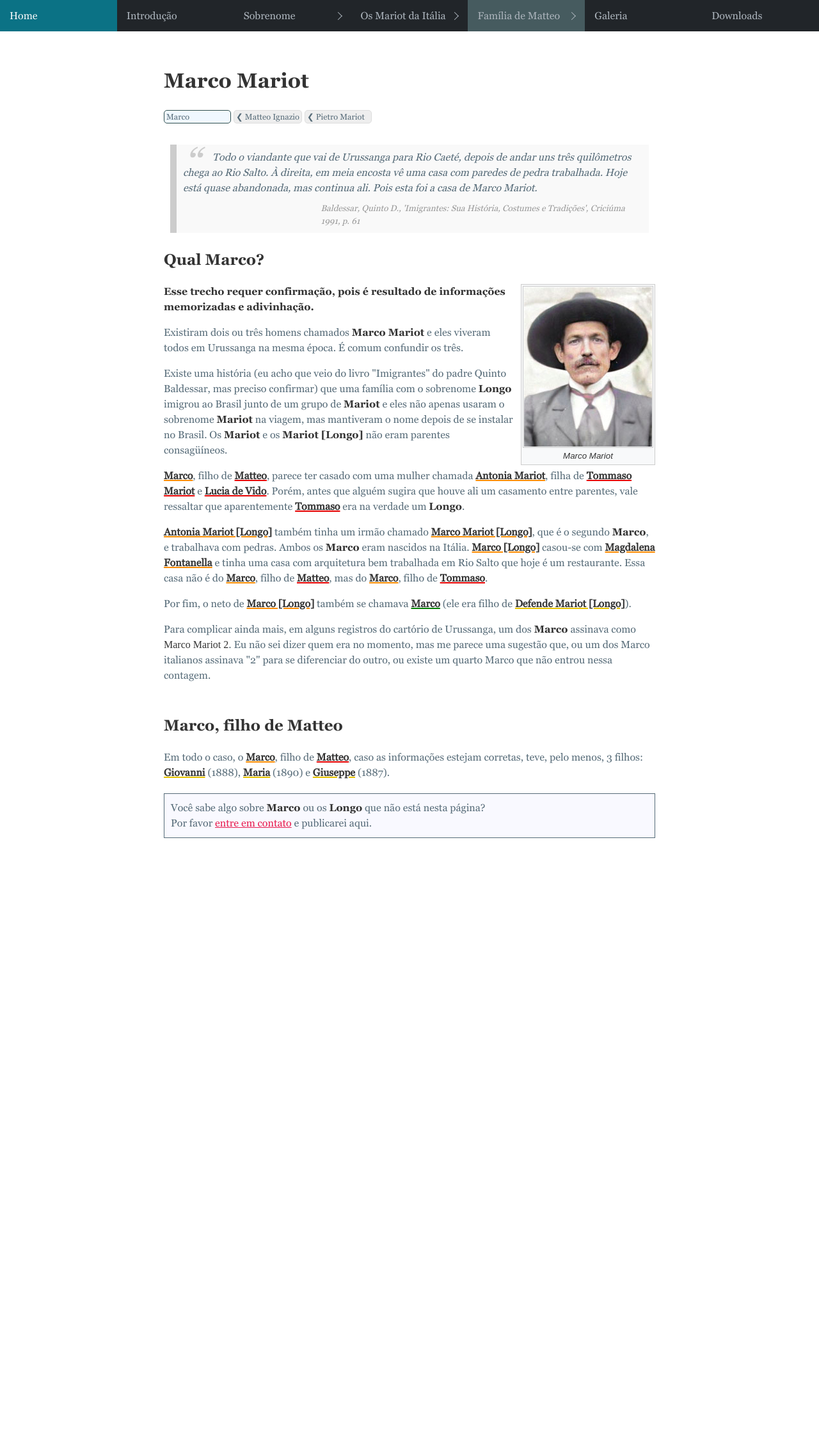
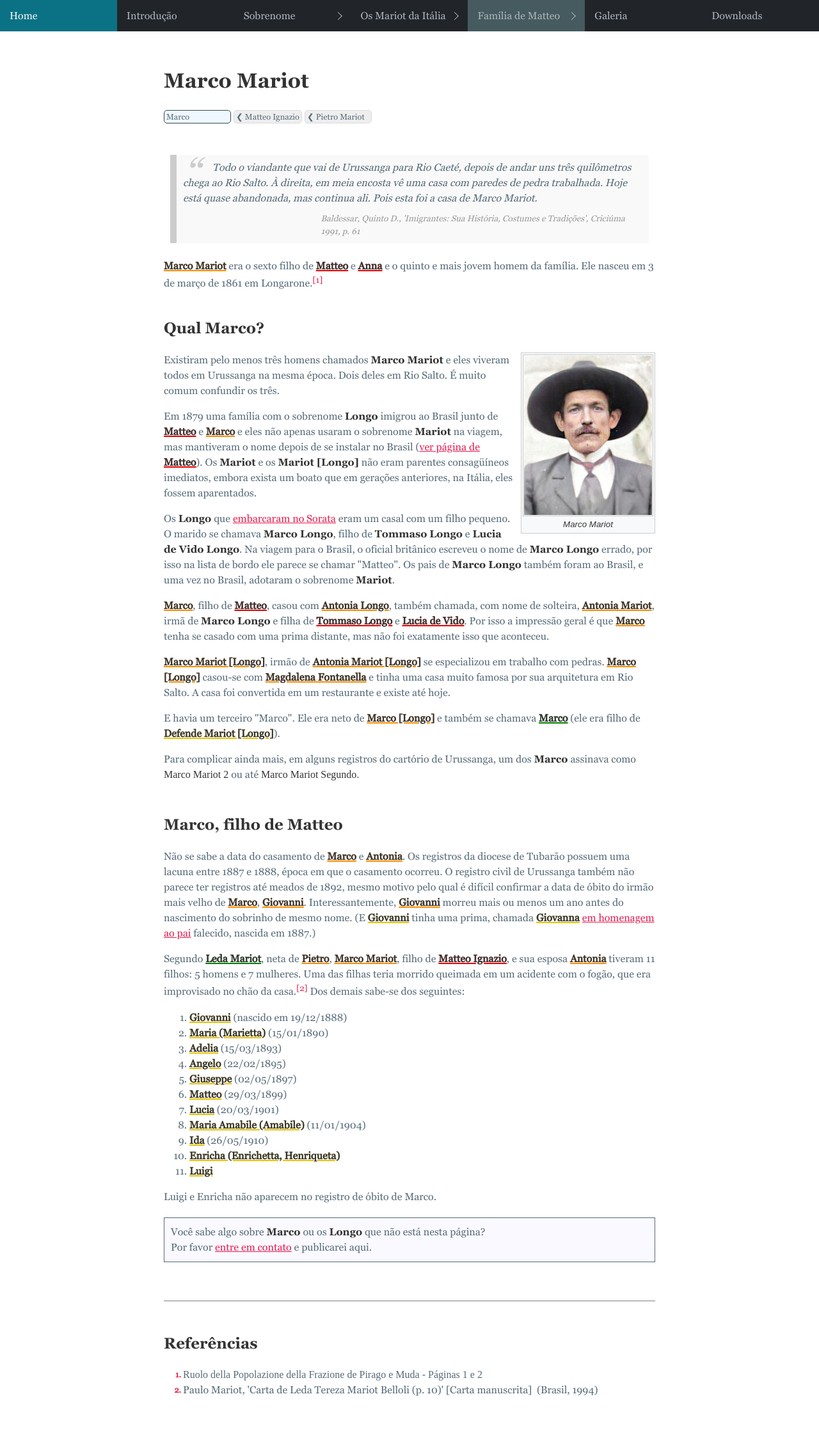
Before and after one commit to sentient06/mariot-family, a Jekyll site: the page built from 2-marco.html, in a window 1280 px wide. Shown: the whole page at 64% size. Built offline with Jekyll 4.4.1, drawn with Linux system fonts in a browser that asks for light colours; some web fonts are replaced; before the commit the page ends 1374 px from its top, so only the background shows below that.

Commit message:
Added content.

```diff
--- a/2-cesare.html
+++ b/2-cesare.html
@@ -96,7 +96,7 @@ title: Mariot - Cesare Mariot
                         Caso <strong class="g2">Cesare</strong> tenha realmente morrido perto de Budapeste, então talvez <strong class="g1">Matteo</strong> e <strong class="g2">Cesare</strong> (e talvez outros filhos) tenham trabalhado em alguma estrada de ferro Húngara. Por exemplo, a Companhia Ferroviária Oriental Húngara (<em>Magyar Keleti Vasúttársaság</em>) em 1870 estava financiando obras para uma estrada de ferro em Turda. Nessa época <strong class="g2">Cesare</strong> era adulto e <strong class="g1">Matteo</strong> ainda não tinha ido ao Brasil.<sup>6</sup><sup>7</sup>
                     </li>
                     <li>
-                        Talvez <strong class="g1">Matteo</strong> e <strong class="g2">Cesare</strong> tivessem trabalhado em pequenos trechos da estrada de ferro São Petersburgo - Moscow, que mais tarde seria conhecida como parte da Transiberiana. Embora a estrada estivesse pronta, ela precisava de manutenção e pequenos trechos podem ter sido construídos ou melhorados. Nesse caso, <strong class="g2">Cesare</strong> não poderia ter morrido perto de Budapeste. Porém, é improvável que <strong class="g2">Cesare</strong> tenha trabalhado no trecho São Petersburgo - Moscow, porque se houve um desmoronamento, é mais provável que a estrada de ferro em que ele estava trabalhando fosse nova, e não uma estrada em reparos. Desmoronamentos ocorrem mais facilmente na escavação de túneis, e não alinhamento de trilhos. (ver página de <a href="09-matteo.html"><strong class="g1">Matteo</strong></a>)
+                        Talvez <strong class="g1">Matteo</strong> e <strong class="g2">Cesare</strong> tivessem trabalhado em pequenos trechos da estrada de ferro São Petersburgo - Moscow, que mais tarde seria conhecida como parte da Transiberiana. Embora a estrada estivesse pronta, ela precisava de manutenção e pequenos trechos podem ter sido construídos ou melhorados. Nesse caso, <strong class="g2">Cesare</strong> não poderia ter morrido perto de Budapeste. Porém, é improvável que <strong class="g2">Cesare</strong> tenha trabalhado no trecho São Petersburgo - Moscow, porque se houve um desmoronamento, é mais provável que a estrada de ferro em que ele estava trabalhando fosse nova, e não uma estrada em reparos. Desmoronamentos ocorrem mais facilmente na escavação de túneis, e não alinhamento de trilhos. (<a href="09-matteo.html">ver página de <strong class="g1">Matteo</strong></a>)
                     </li>
                 </ul>
             </div>
--- a/2-marco.html
+++ b/2-marco.html
@@ -29,6 +29,9 @@ title: Mariot - Marco Mariot
                     Baldessar, Quinto D., 'Imigrantes: Sua História, Costumes e Tradições', Criciúma 1991, p. 61
                 </small>
             </blockquote>
+            <p>
+                <strong class="g2">Marco Mariot</strong> era o sexto filho de <strong class="g1">Matteo</strong> e <strong class="g1">Anna</strong> e o quinto e mais jovem homem da família. Ele nasceu em 3 de março de 1861 em Longarone.<sup>1</sup>
+            </p>
             <h2>
                 Qual Marco?
             </h2>
@@ -37,32 +40,80 @@ title: Mariot - Marco Mariot
                 <small class="centre">Marco Mariot</small>
             </div>
             <p>
-                <strong>Esse trecho requer confirmação, pois é resultado de informações memorizadas e adivinhação.</strong>
+                Existiram pelo menos três homens chamados <strong>Marco Mariot</strong> e eles viveram todos em Urussanga na mesma época. Dois deles em Rio Salto. É muito comum confundir os três.
             </p>
             <p>
-                Existiram dois ou três homens chamados <strong>Marco Mariot</strong> e eles viveram todos em Urussanga na mesma época. É comum confundir os três.
+                Em 1879 uma família com o sobrenome <strong>Longo</strong> imigrou ao Brasil junto de <strong class="g1">Matteo</strong> e <strong class="g2">Marco</strong> e eles não apenas usaram o sobrenome <strong>Mariot</strong> na viagem, mas mantiveram o nome depois de se instalar no Brasil (<a href="09-matteo.html">ver página de <strong class="g1">Matteo</strong></a>). Os <strong>Mariot</strong> e os <strong>Mariot [Longo]</strong> não eram parentes consagüíneos imediatos, embora exista um boato que em gerações anteriores, na Itália, eles fossem aparentados.
             </p>
             <p>
-                Existe uma história (eu acho que veio do livro "Imigrantes" do padre Quinto Baldessar, mas preciso confirmar) que uma família com o sobrenome <strong>Longo</strong> imigrou ao Brasil junto de um grupo de <strong>Mariot</strong> e eles não apenas usaram o sobrenome <strong>Mariot</strong> na viagem, mas mantiveram o nome depois de se instalar no Brasil. Os <strong>Mariot</strong> e os <strong>Mariot [Longo]</strong> não eram parentes consagüíneos.
+                Os <strong>Longo</strong> que <a href="1-matteo.html">embarcaram no Sorata</a> eram um casal com um filho pequeno. O marido se chamava <strong>Marco Longo</strong>, filho de <strong>Tommaso Longo</strong> e <strong>Lucia de Vido Longo</strong>. Na viagem para o Brasil, o oficial britânico escreveu o nome de <strong>Marco Longo</strong> errado, por isso na lista de bordo ele parece se chamar "Matteo". Os pais de <strong>Marco Longo</strong> também foram ao Brasil, e uma vez no Brasil, adotaram o sobrenome <strong>Mariot</strong>.
             </p>
             <p>
-                <strong class="g2">Marco</strong>, filho de <strong class="g1">Matteo</strong>, parece ter casado com uma mulher chamada <strong class="g2">Antonia Mariot</strong>, filha de <strong class="g1">Tommaso Mariot</strong> e <strong class="g1">Lucia de Vido</strong>. Porém, antes que alguém sugira que houve ali um casamento entre parentes, vale ressaltar que aparentemente <strong class="g1">Tommaso</strong> era na verdade um <strong>Longo</strong>.
+                <strong class="g2">Marco</strong>, filho de <strong class="g1">Matteo</strong>, casou com <strong class="g2">Antonia Longo</strong>, também chamada, com nome de solteira, <strong class="g2">Antonia Mariot</strong>, irmã de <strong>Marco Longo</strong> e filha de <strong class="g1">Tommaso Longo</strong> e <strong class="g1">Lucia de Vido</strong>. Por isso a impressão geral é que <strong class="g2">Marco</strong> tenha se casado com uma prima distante, mas não foi exatamente isso que aconteceu.
             </p>
             <p>
-                <strong class="g2">Antonia Mariot [Longo]</strong> também tinha um irmão chamado <strong class="g2">Marco Mariot [Longo]</strong>, que é o segundo <strong>Marco</strong>, e trabalhava com pedras. Ambos os <strong>Marco</strong> eram nascidos na Itália. <strong class="g2">Marco [Longo]</strong> casou-se com <strong class="g2">Magdalena Fontanella</strong> e tinha uma casa com arquitetura bem trabalhada em Rio Salto que hoje é um restaurante. Essa casa não é do <strong class="g2">Marco</strong>, filho de <strong class="g1">Matteo</strong>, mas do <strong class="g2">Marco</strong>, filho de <strong class="g1">Tommaso</strong>.
+                <strong class="g2">Marco Mariot [Longo]</strong>, irmão de <strong class="g2">Antonia Mariot [Longo]</strong> se especializou em trabalho com pedras. <strong class="g2">Marco [Longo]</strong> casou-se com <strong class="g2">Magdalena Fontanella</strong> e tinha uma casa muito famosa por sua arquitetura em Rio Salto. A casa foi convertida em um restaurante e existe até hoje.
             </p>
             <p>
-                Por fim, o neto de <strong class="g2">Marco [Longo]</strong> também se chamava <strong class="g4">Marco</strong> (ele era filho de <strong class="g3">Defende Mariot [Longo]</strong>).
+                E havia um terceiro "Marco". Ele era neto de <strong class="g2">Marco [Longo]</strong> e também se chamava <strong class="g4">Marco</strong> (ele era filho de <strong class="g3">Defende Mariot [Longo]</strong>).
             </p>
             <p>
-                Para complicar ainda mais, em alguns registros do cartório de Urussanga, um dos <strong>Marco</strong> assinava como <strong><em>Marco Mariot 2</em></strong>. Eu não sei dizer quem era no momento, mas me parece uma sugestão que, ou um dos Marco italianos assinava "2" para se diferenciar do outro, ou existe um quarto Marco que não entrou nessa contagem.
+                Para complicar ainda mais, em alguns registros do cartório de Urussanga, um dos <strong>Marco</strong> assinava como <strong><em>Marco Mariot 2</em></strong> ou até <strong><em>Marco Mariot Segundo</em></strong>.
             </p>
             <h2>
                 Marco, filho de Matteo
             </h2>
             <p>
-                Em todo o caso, o <strong class="g2">Marco</strong>, filho de <strong class="g1">Matteo</strong>, caso as informações estejam corretas, teve, pelo menos, 3 filhos: <strong class="g3">Giovanni</strong> (1888), <strong class="g3">Maria</strong> (1890) e <strong class="g3">Giuseppe</strong> (1887).
+                Não se sabe a data do casamento de <strong class="g2">Marco</strong> e <strong class="g2">Antonia</strong>. Os registros da diocese de Tubarão possuem uma lacuna entre 1887 e 1888, época em que o casamento ocorreu. O registro civil de Urussanga também não parece ter registros até meados de 1892, mesmo motivo pelo qual é difícil confirmar a data de óbito do irmão mais velho de <strong class="g2">Marco</strong>, <strong class="g2">Giovanni</strong>. Interessantemente, <strong class="g2">Giovanni</strong> morreu mais ou menos um ano antes do nascimento do sobrinho de mesmo nome. (E <strong class="g3">Giovanni</strong> tinha uma prima, chamada <strong class="g3">Giovanna</strong> <a href="2-giovanni.html">em homenagem ao pai</a> falecido, nascida em 1887.)
             </p>
+            <p>
+                Segundo <strong class="g4">Leda Mariot</strong>, neta de <strong class="g2">Pietro</strong>, <strong class="g2">Marco Mariot</strong>, filho de <strong class="g1">Matteo Ignazio</strong>, e sua esposa <strong class="g2">Antonia</strong> tiveram 11 filhos: 5 homens e 7 mulheres.
+                Uma das filhas teria morrido queimada em um acidente com o fogão, que era improvisado no chão da casa.<sup>2</sup> Dos demais sabe-se dos seguintes:
+            </p>
+            <ol>
+                <li>
+                    <strong class="g3">Giovanni</strong> (nascido em 19/12/1888)
+                </li>
+                <li>
+                    <strong class="g3">Maria (Marietta)</strong> (15/01/1890)
+                </li>
+                <li>
+                    <strong class="g3">Adelia</strong> (15/03/1893)
+                </li>
+                <li>
+                    <strong class="g3">Angelo</strong> (22/02/1895)
+                </li>
+                <li>
+                    <strong class="g3">Giuseppe</strong> (02/05/1897)
+                </li>
+                <li>
+                    <strong class="g3">Matteo</strong> (29/03/1899)
+                    <!-- ? -->
+                </li>
+                <li>
+                    <strong class="g3">Lucia</strong> (20/03/1901)
+                </li>
+                <li>
+                    <strong class="g3">Maria Amabile (Amabile)</strong> (11/01/1904)
+                    <!-- ? -->
+                </li>
+                <li>
+                    <strong class="g3">Ida</strong> (26/05/1910)
+                    <!-- ? -->
+                </li>
+                <li>
+                    <strong class="g3">Enricha (Enrichetta, Henriqueta)</strong>
+                    <!-- ? -->
+                </li>
+                <li>
+                    <strong class="g3">Luigi</strong>
+                    <!-- ??? -->
+                </li>
+            </ol>
+            <p>
+                Luigi e Enricha não aparecem no registro de óbito de Marco.
+            </p>
+                 <!-- caso as informações estejam corretas, teve, pelo menos, 3 filhos: <strong class="g3">Giovanni</strong> (1888), <strong class="g3">Maria</strong> (1890) e <strong class="g3">Giuseppe</strong> (1887). -->
         </section>
 
         <div class="help">
@@ -70,17 +121,22 @@ title: Mariot - Marco Mariot
             Por favor <a href="" class="m">entre em contato</a> e publicarei aqui.
         </div>
 
-
-<!--
         <footer>
             <h2>
                 Referências
             </h2>
             <dl class="references">
-            <dt></dt><dd>
-                <a href="">
-                </a>
-            </dd>
+{% include ref.html
+    url="downloads.html#1871_1"
+    lang="it"
+    title="Ruolo della Popolazione della Frazione de Pirago e Muda - Páginas 1 e 2"
+    stay=1
+%}
+{% include ref.html
+    url="downloads.html#1994"
+    title="Paulo Mariot, 'Carta de Leda Tereza Mariot Belloli (p. 10)' [Carta manuscrita]"
+    stay=1
+    extra="(Brasil, 1994)"
+%}
             </dl>
         </footer>
--->
--- a/_sass/generations.scss
+++ b/_sass/generations.scss
@@ -3,57 +3,82 @@
     text-decoration-thickness: 2px;
 }
 
-strong.z0,
-strong.g0,
-strong.g1,
-strong.g2,
-strong.g3,
-strong.g4,
-strong.g5,
-strong.g6,
-strong.g7 {
-    font-weight: bold;
-    font-family: "AltGeorgia";
+strong {
+    &.z0,
+    &.g0,
+    &.g1,
+    &.g2,
+    &.g3,
+    &.g4,
+    &.g5,
+    &.g6,
+    &.g7 {
+        font-weight: bold;
+        font-family: "AltGeorgia";
+    }
 }
 
 .z0 {
     text-decoration-color: #ccc;
+    text-shadow: 0px 0px 0.5px rgba(204, 204, 204, 0.6);
 }
 
 .g0 {
     text-decoration-color: #666;
+    text-shadow: 0px 0px 0.5px rgba(102, 102, 102, 0.6);
 }
 
 .g1 {
-    /*text-decoration-color: #b30000;*/
     text-decoration-color: #e60000;
+    text-shadow: 0px 0px 0.5px rgba(230, 0, 0, 0.6);
 }
 
 .g2 {
-    /*text-decoration-color: #ff4500;*/
     text-decoration-color: #ff8c00;
+    text-shadow: 0px 0px 0.5px rgba(255, 140, 0, 0.6);
 }
 
 .g3 {
-    /*text-decoration-color: #daa520;*/
     text-decoration-color: #e6c200;
+    text-shadow: 0px 0px 0.5px rgba(230, 194, 0, 0.6);
 }
 
 .g4 {
     text-decoration-color: #008000;
+    text-shadow: 0px 0px 0.5px rgba(0, 128, 0, 0.6);
 }
 
 .g5 {
     text-decoration-color: #0000b3;
+    text-shadow: 0px 0px 0.5px rgba(255,0,0,0.6);
 }
 
 .g6 {
     text-decoration-color: #4b0082;
+    text-shadow: 0px 0px 0.5px rgba(0, 0, 179, 0.6);
 }
 
 .g7 {
     text-decoration-color: #c71585;
+    text-shadow: 0px 0px 0.5px rgba(199, 21, 133, 0.6);
 }
+
+
+p a strong,
+li a strong {
+    &.z0,
+    &.g0,
+    &.g1,
+    &.g2,
+    &.g3,
+    &.g4,
+    &.g5,
+    &.g6,
+    &.g7 {
+        color: #333;
+    }
+}
+
 
 ul.person {
     list-style: none;
```
Lines whose indentation alone changed are shown as unchanged.
